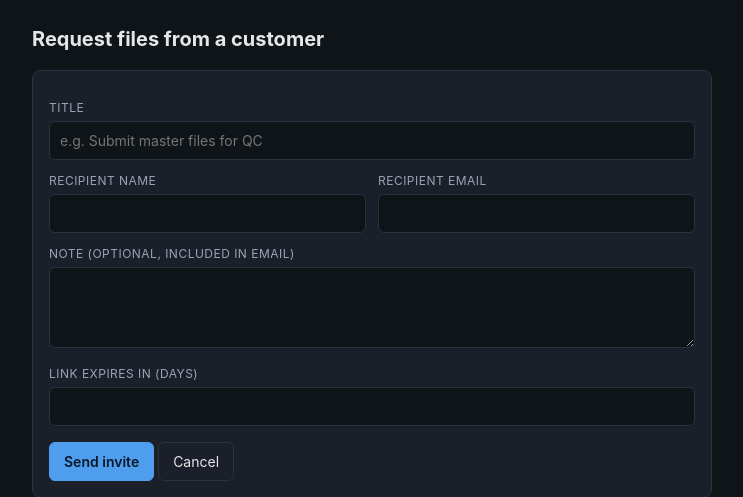
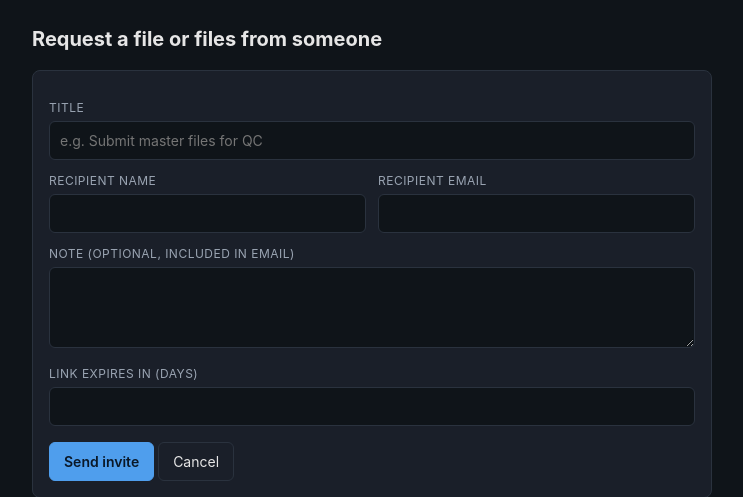
Before and after one commit to bokelleher/speedyfiles, a FastAPI app: template app/templates/pages/package_new_inbound.html in a window 1280 px wide. Shown: the top 497 px of the page, without its empty margins (78-821 px from the left). Run offline with FastAPI, Linux system fonts and the light colour scheme; the template is opened without the code that fills it, so the values that code supplies are empty; parts of the project's set-up code (start-up, migrations or seed data) failed here and were passed over; some libraries are stand-ins or nearby versions.

Commit message:
ui: clarify inbound page heading to 'Request a file or files from someone'

```diff
--- a/app/templates/pages/package_new_inbound.html
+++ b/app/templates/pages/package_new_inbound.html
@@ -1,7 +1,7 @@
 {% extends "base.html" %}
-{% block title %}Request upload{% endblock %}
+{% block title %}Request a file{% endblock %}
 {% block content %}
-<h1>Request files from a customer</h1>
+<h1>Request a file or files from someone</h1>
 <div class="panel" style="max-width:680px">
 <form method="post" action="/dash/packages/new/inbound?_csrf={{ csrf_token(request) }}">
   <label>Title</label>
```
